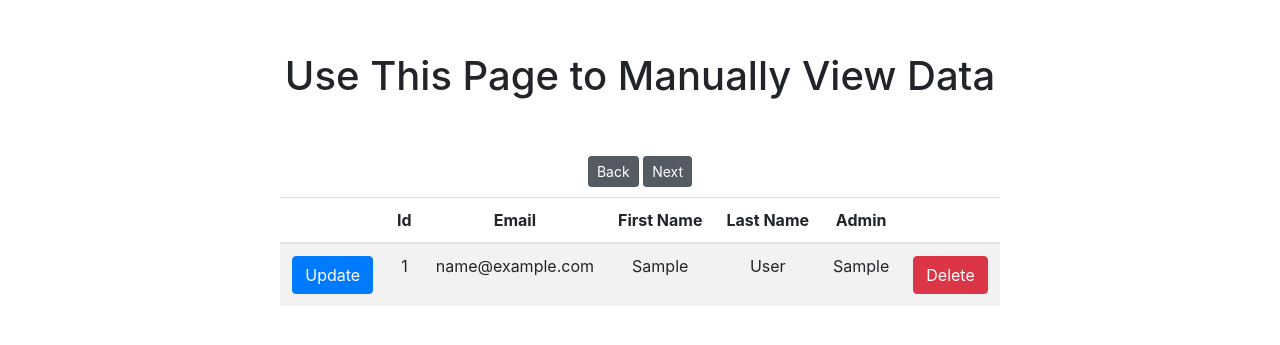
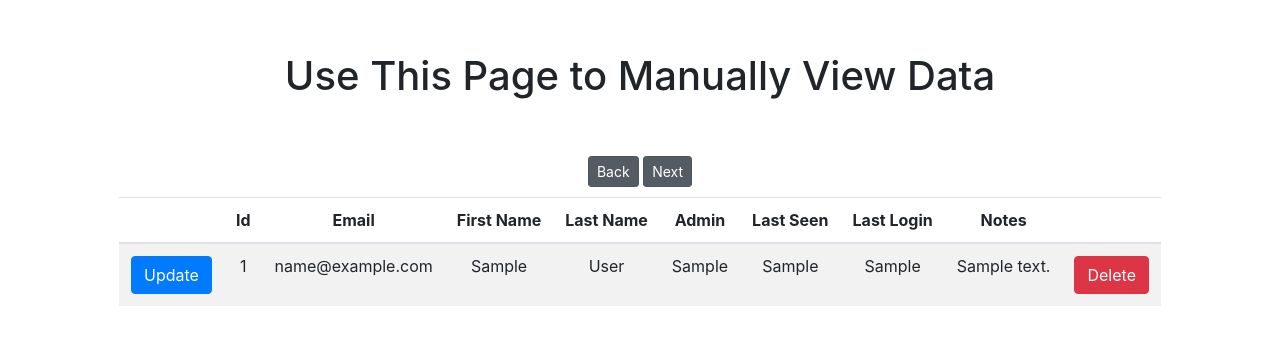
Before and after one commit to VirtualScope/ForumAdminScope, a PHP site: page /view.php in a window 1280 px wide. Shown: the part 56-401 px from the top of the page. Run offline with PHP 8.4, Linux system fonts and the light colour scheme; tables that the repository leaves empty or names only in its code hold one stand-in row (values such as "Sample post").

Commit message:
Make all fields show on view.php

```diff
--- a/update.php
+++ b/update.php
@@ -115,4 +115,5 @@ function getPOSTInputs($id, $Database)
   if ($worked) return ""; # Just return if it works.
   else return "Database Error"; # Error.
 }
+
 ?>
--- a/view.php
+++ b/view.php
@@ -60,6 +60,10 @@ href="<?php echo "./view.php?page=" . ($page + 1)?>">Next</a>
       <th scope="col">First Name</th>
       <th scope="col">Last Name</th>
       <th scope="col">Admin</th>
+      <th scope="col">Last Seen</th>
+      <th scope="col">Last Login</th>
+      <th scope="col">Notes</th>
+
       <th scope="col"></th>
 
     </tr>
@@ -75,6 +79,10 @@ href="<?php echo "./view.php?page=" . ($page + 1)?>">Next</a>
           <td> <?php echo $row['fname'] ?> </td>
           <td> <?php echo $row['lname'] ?> </td>
           <td> <?php echo $row['admin'] ?> </td>
+          <td> <?php echo $row['last_log_in'] ?> </td>
+          <td> <?php echo $row['active'] ?> </td>
+          <td> <?php echo $row['notes'] ?> </td>
+
           <td><a class="btn btn-primary btn-danger" href="includes/delete.inc.php?page=<?php echo $page;?>&delete_id=<?php echo $id;?>" role="button">Delete</a></td>
         </tr>
     <?php endwhile;?>
```
